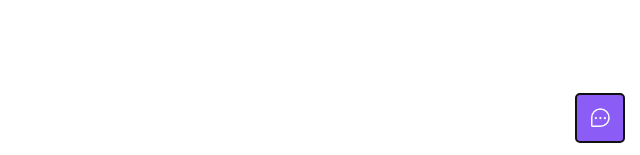
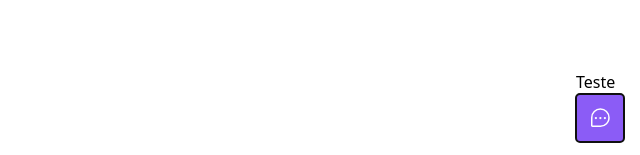
Before and after one commit to deboragoncalves/nlw-return, a React (Vite) app in the folder nlw-return-web/: page / in a window 1280 px wide. Both pictures are taken after a click on the button 1240 px from the left and 760 px from the top of the page. Shown: the part 642-797 px from the top of the page, without its empty margins (640-1280 px from the left). Built offline with nearby package versions, Linux system fonts and the light colour scheme.

Commit message:
Exibir mensagem ao clicar no popover

```diff
--- a/nlw-return-web/src/components/Widget.tsx
+++ b/nlw-return-web/src/components/Widget.tsx
@@ -16,9 +16,10 @@ export function Widget() {
     */
     return (
         <Popover className="absolute bottom-4 right-4 group">
+            <Popover.Panel>Teste</Popover.Panel>
             <Popover.Button className="bg-violet-500 rounded full px-3 h-12 text-white flex items-center">
                 <ChatTeardropDots className="w-6 h-6" />
-                <Popover.Panel className="px-2 hidden group-hover:block transition-all duration-500 ease-linear">Feedback</Popover.Panel>
+                <span className="px-2 hidden group-hover:block transition-all duration-500 ease-linear">Feedback</span>
             </Popover.Button>
         </Popover>
     )
```
